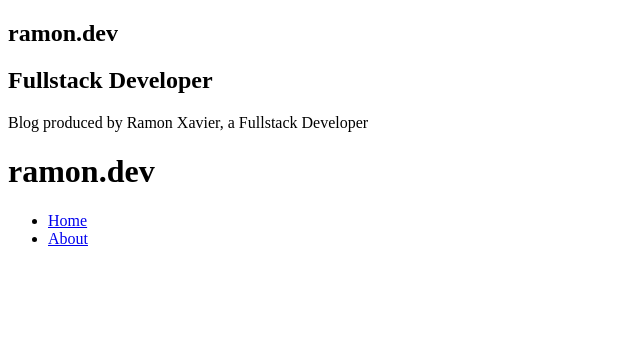
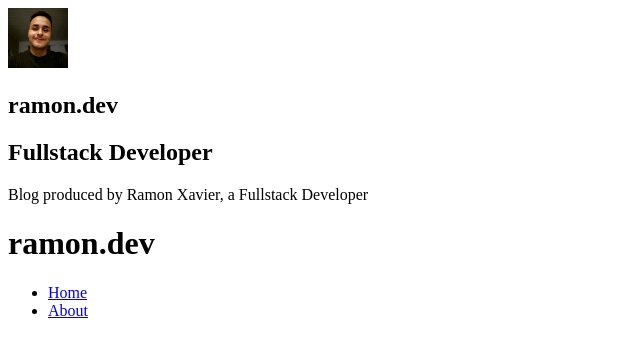
Before and after one commit to ramonxm/gatsby-blog, a Gatsby site: page / in a window 1280 px wide. Shown: the whole page, without its empty margins (0-640 px from the left). Built offline with nearby package versions, Linux system fonts and the light colour scheme; Gatsby itself is replaced by a stand-in of ours.

Commit message:
feat: gatsby image

```diff
--- a/package.json
+++ b/package.json
@@ -6,6 +6,7 @@
   "author": "Kyle Mathews <mathews.kyle@gmail.com>",
   "dependencies": {
     "gatsby": "^4.1.1",
+    "gatsby-image": "3.1.0",
     "gatsby-plugin-gatsby-cloud": "^4.1.0",
     "gatsby-plugin-image": "^2.1.0",
     "gatsby-plugin-manifest": "^4.1.0",
--- /dev/null
+++ b/src/components/Avatar/index.js
@@ -0,0 +1,23 @@
+import React from "react"
+import { useStaticQuery, graphql } from "gatsby"
+import Img from "gatsby-image"
+
+const Avatar = () => {
+  const { avatarImage } = useStaticQuery(
+    graphql`
+      query {
+        avatarImage: file(relativePath: { eq: "profile-photo.jpeg" }) {
+          childImageSharp {
+            fixed(width: 60, height: 60) {
+              ...GatsbyImageSharpFixed_tracedSVG
+            }
+          }
+        }
+      }
+    `
+  )
+
+  return <Img fixed={avatarImage.childImageSharp.fixed} className="foo" />
+}
+
+export default Avatar
--- a/src/components/Profile/index.js
+++ b/src/components/Profile/index.js
@@ -1,5 +1,6 @@
 import React from "react"
 import { useStaticQuery, graphql } from "gatsby"
+import Avatar from "../Avatar"
 
 const Profile = () => {
   const {
@@ -22,6 +23,7 @@ const Profile = () => {
 
   return (
     <div>
+      <Avatar />
       <h1>{title}</h1>
       <h2>{position}</h2>
       <p>{description}</p>
```
Also changed, not shown: src/images/profile-photo.jpeg (added), 1 other file.
